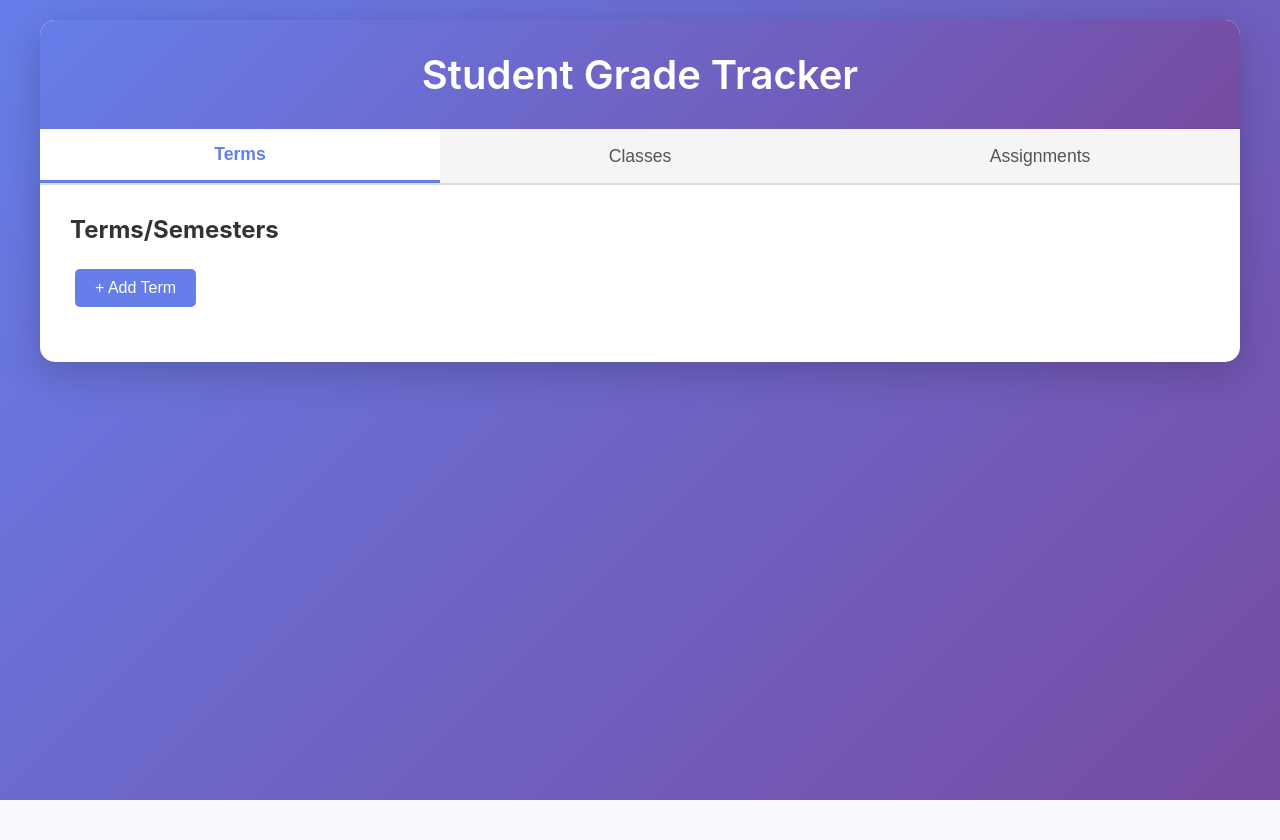
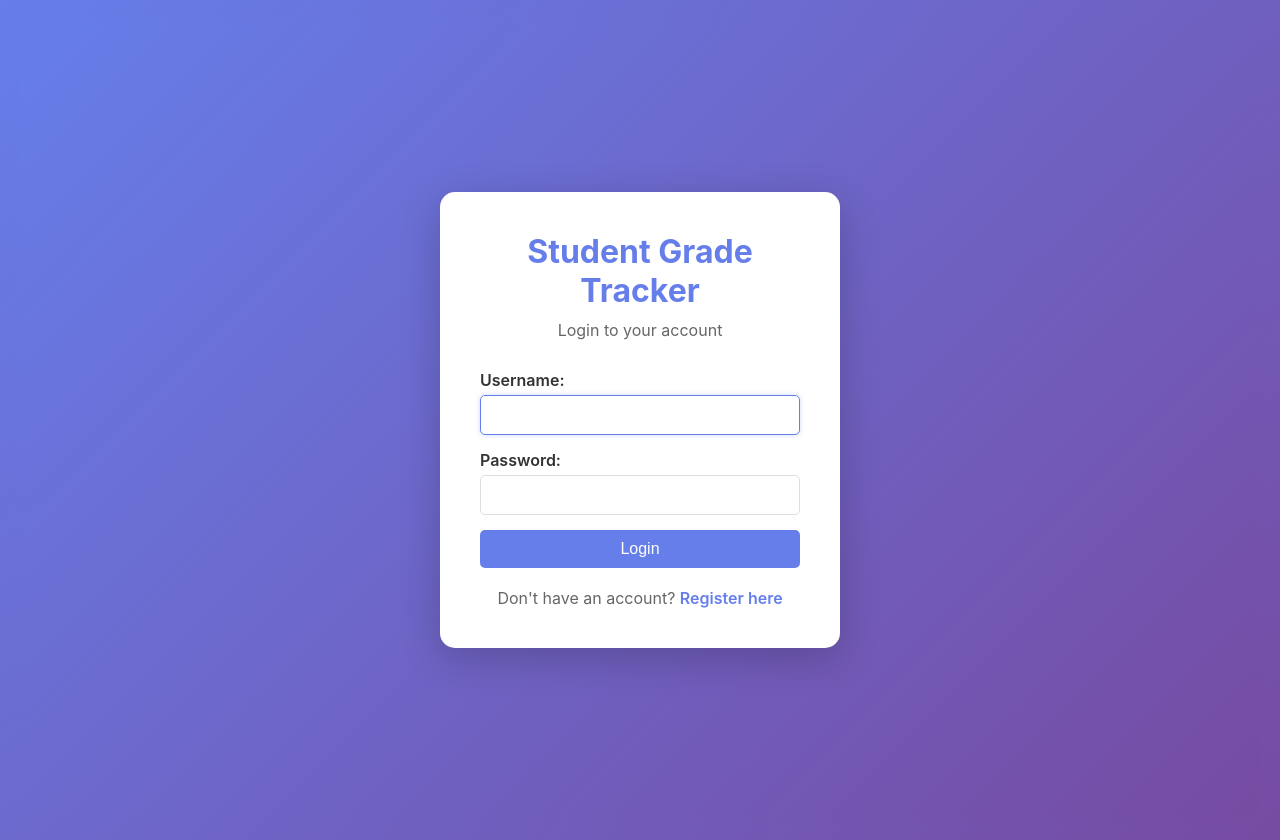
Before and after one commit to Jaybird927/student-grade-tracker, a Flask app: page / in a window 1280 px wide. Before the commit the page ends 800 px from the top, so only its background shows below. Run offline with Flask 3, Linux system fonts and the light colour scheme; data that the repository does not hold is empty.

Commit message:
Add user authentication and persistent storage
Features:
- User registration and login with password hashing
- Session-based authentication
- Each user has private data isolated from other users
- All data persists in SQLite database
- Protected API routes requiring authentication
- Logout functionality
- Welcome message showing current username

Database changes:
- Added User model with password hashing
- Linked Terms to Users (one-to-many)
- All queries now filtered by user_id
- Secure password storage with Werkzeug

UI updates:
- Login page with form validation
- Registration page with password confirmation
- Logout button in header
- Username display in header
- Redirects to login if not authenticated

Deployment:
- Railway configuration for persistent storage
- SECRET_KEY environment variable support
- Updated README with deployment instructions

🤖 Generated with [Claude Code](https://claude.com/claude-code)

Co-Authored-By: Claude <noreply@anthropic.com>

```diff
--- a/app.py
+++ b/app.py
@@ -1,26 +1,43 @@
-from flask import Flask, render_template, request, jsonify, send_file
+from flask import Flask, render_template, request, jsonify, send_file, session, redirect, url_for
 from flask_sqlalchemy import SQLAlchemy
+from werkzeug.security import generate_password_hash, check_password_hash
 from datetime import datetime
 from reportlab.lib.pagesizes import letter
 from reportlab.lib import colors
 from reportlab.lib.units import inch
 from reportlab.platypus import SimpleDocTemplate, Table, TableStyle, Paragraph, Spacer
 from reportlab.lib.styles import getSampleStyleSheet
+from functools import wraps
 import io
 import os
 
 app = Flask(__name__)
 app.config['SQLALCHEMY_DATABASE_URI'] = 'sqlite:///grades.db'
 app.config['SQLALCHEMY_TRACK_MODIFICATIONS'] = False
+app.config['SECRET_KEY'] = os.environ.get('SECRET_KEY', 'dev-secret-key-change-in-production')
 db = SQLAlchemy(app)
 
 # Database Models
+class User(db.Model):
+    id = db.Column(db.Integer, primary_key=True)
+    username = db.Column(db.String(80), unique=True, nullable=False)
+    password_hash = db.Column(db.String(200), nullable=False)
+    created_at = db.Column(db.DateTime, default=datetime.utcnow)
+    terms = db.relationship('Term', backref='user', cascade='all, delete-orphan', lazy=True)
+
+    def set_password(self, password):
+        self.password_hash = generate_password_hash(password)
+
+    def check_password(self, password):
+        return check_password_hash(self.password_hash, password)
+
 class Term(db.Model):
     id = db.Column(db.Integer, primary_key=True)
     name = db.Column(db.String(100), nullable=False)
     type = db.Column(db.String(20), nullable=False)  # 'quarter' or 'trimester'
     start_date = db.Column(db.Date)
     end_date = db.Column(db.Date)
+    user_id = db.Column(db.Integer, db.ForeignKey('user.id'), nullable=False)
     classes = db.relationship('Class', backref='term', cascade='all, delete-orphan', lazy=True)
 
 class Class(db.Model):
@@ -43,6 +60,15 @@ class Assignment(db.Model):
 # Initialize database
 with app.app_context():
     db.create_all()
+
+# Login required decorator
+def login_required(f):
+    @wraps(f)
+    def decorated_function(*args, **kwargs):
+        if 'user_id' not in session:
+            return jsonify({'error': 'Unauthorized'}), 401
+        return f(*args, **kwargs)
+    return decorated_function
 
 # Helper function to convert percentage to letter grade
 def percentage_to_grade(percentage):
@@ -76,12 +102,63 @@ def percentage_to_grade(percentage):
 # API Routes
 @app.route('/')
 def index():
-    return render_template('index.html')
+    if 'user_id' in session:
+        return render_template('index.html')
+    return render_template('login.html')
+
+@app.route('/login', methods=['GET', 'POST'])
+def login():
+    if request.method == 'POST':
+        data = request.json
+        username = data.get('username')
+        password = data.get('password')
+
+        user = User.query.filter_by(username=username).first()
+        if user and user.check_password(password):
+            session['user_id'] = user.id
+            session['username'] = user.username
+            return jsonify({'success': True, 'username': user.username})
+        return jsonify({'error': 'Invalid username or password'}), 401
+
+    return render_template('login.html')
+
+@app.route('/register', methods=['GET', 'POST'])
+def register():
+    if request.method == 'POST':
+        data = request.json
+        username = data.get('username')
+        password = data.get('password')
+
+        if User.query.filter_by(username=username).first():
+            return jsonify({'error': 'Username already exists'}), 400
+
+        user = User(username=username)
+        user.set_password(password)
+        db.session.add(user)
+        db.session.commit()
+
+        session['user_id'] = user.id
+        session['username'] = user.username
+        return jsonify({'success': True, 'username': user.username})
+
+    return render_template('register.html')
+
+@app.route('/logout')
+def logout():
+    session.clear()
+    return redirect(url_for('login'))
+
+@app.route('/api/current-user')
+def current_user():
+    if 'user_id' in session:
+        return jsonify({'username': session.get('username')})
+    return jsonify({'error': 'Not logged in'}), 401
 
 @app.route('/api/terms', methods=['GET', 'POST'])
+@login_required
 def handle_terms():
     if request.method == 'GET':
-        terms = Term.query.all()
+        terms = Term.query.filter_by(user_id=session['user_id']).all()
         return jsonify([{
             'id': t.id,
             'name': t.name,
@@ -96,27 +173,34 @@ def handle_terms():
             name=data['name'],
             type=data['type'],
             start_date=datetime.fromisoformat(data['start_date']).date() if data.get('start_date') else None,
-            end_date=datetime.fromisoformat(data['end_date']).date() if data.get('end_date') else None
+            end_date=datetime.fromisoformat(data['end_date']).date() if data.get('end_date') else None,
+            user_id=session['user_id']
         )
         db.session.add(term)
         db.session.commit()
         return jsonify({'id': term.id, 'name': term.name}), 201
 
 @app.route('/api/terms/<int:term_id>', methods=['DELETE'])
+@login_required
 def delete_term(term_id):
-    term = Term.query.get_or_404(term_id)
+    term = Term.query.filter_by(id=term_id, user_id=session['user_id']).first_or_404()
     db.session.delete(term)
     db.session.commit()
     return '', 204
 
 @app.route('/api/classes', methods=['GET', 'POST'])
+@login_required
 def handle_classes():
     if request.method == 'GET':
         term_id = request.args.get('term_id')
+        user_terms = [t.id for t in Term.query.filter_by(user_id=session['user_id']).all()]
+
         if term_id:
+            if int(term_id) not in user_terms:
+                return jsonify([])
             classes = Class.query.filter_by(term_id=term_id).all()
         else:
-            classes = Class.query.all()
+            classes = Class.query.join(Term).filter(Term.user_id == session['user_id']).all()
 
         result = []
         for c in classes:
@@ -145,20 +229,29 @@ def handle_classes():
         return jsonify({'id': class_obj.id, 'name': class_obj.name}), 201
 
 @app.route('/api/classes/<int:class_id>', methods=['DELETE'])
+@login_required
 def delete_class(class_id):
-    class_obj = Class.query.get_or_404(class_id)
+    class_obj = Class.query.join(Term).filter(
+        Class.id == class_id,
+        Term.user_id == session['user_id']
+    ).first_or_404()
     db.session.delete(class_obj)
     db.session.commit()
     return '', 204
 
 @app.route('/api/assignments', methods=['GET', 'POST'])
+@login_required
 def handle_assignments():
     if request.method == 'GET':
         class_id = request.args.get('class_id')
+        user_classes = [c.id for c in Class.query.join(Term).filter(Term.user_id == session['user_id']).all()]
+
         if class_id:
+            if int(class_id) not in user_classes:
+                return jsonify([])
             assignments = Assignment.query.filter_by(class_id=class_id).all()
         else:
-            assignments = Assignment.query.all()
+            assignments = Assignment.query.join(Class).join(Term).filter(Term.user_id == session['user_id']).all()
 
         return jsonify([{
             'id': a.id,
@@ -188,8 +281,12 @@ def handle_assignments():
         return jsonify({'id': assignment.id, 'name': assignment.name}), 201
 
 @app.route('/api/assignments/<int:assignment_id>', methods=['PUT', 'DELETE'])
+@login_required
 def handle_assignment(assignment_id):
-    assignment = Assignment.query.get_or_404(assignment_id)
+    assignment = Assignment.query.join(Class).join(Term).filter(
+        Assignment.id == assignment_id,
+        Term.user_id == session['user_id']
+    ).first_or_404()
 
     if request.method == 'PUT':
         data = request.json
@@ -209,8 +306,9 @@ def handle_assignment(assignment_id):
         return '', 204
 
 @app.route('/api/report/<int:term_id>')
+@login_required
 def generate_report(term_id):
-    term = Term.query.get_or_404(term_id)
+    term = Term.query.filter_by(id=term_id, user_id=session['user_id']).first_or_404()
 
     # Create PDF in memory
     buffer = io.BytesIO()
--- a/static/script.js
+++ b/static/script.js
@@ -329,6 +329,19 @@ async function deleteAssignment(assignmentId) {
 }
 
 // Initialize
-document.addEventListener('DOMContentLoaded', () => {
+document.addEventListener('DOMContentLoaded', async () => {
+    // Load current user
+    try {
+        const response = await fetch('/api/current-user');
+        if (response.ok) {
+            const data = await response.json();
+            document.getElementById('username-display').textContent = `Welcome, ${data.username}`;
+        } else {
+            window.location.href = '/login';
+        }
+    } catch (error) {
+        window.location.href = '/login';
+    }
+
     loadTerms();
 });
--- a/templates/index.html
+++ b/templates/index.html
@@ -9,7 +9,13 @@
 <body>
     <div class="container">
         <header>
-            <h1>Student Grade Tracker</h1>
+            <div style="display: flex; justify-content: space-between; align-items: center;">
+                <h1>Student Grade Tracker</h1>
+                <div style="display: flex; align-items: center; gap: 15px;">
+                    <span id="username-display" style="color: white; font-weight: 500;"></span>
+                    <a href="/logout" class="btn btn-secondary" style="text-decoration: none;">Logout</a>
+                </div>
+            </div>
         </header>
 
         <div class="tabs">
--- /dev/null
+++ b/templates/login.html
@@ -0,0 +1,130 @@
+<!DOCTYPE html>
+<html lang="en">
+<head>
+    <meta charset="UTF-8">
+    <meta name="viewport" content="width=device-width, initial-scale=1.0">
+    <title>Login - Student Grade Tracker</title>
+    <link rel="stylesheet" href="/static/style.css">
+    <style>
+        .auth-container {
+            min-height: 100vh;
+            display: flex;
+            align-items: center;
+            justify-content: center;
+            background: linear-gradient(135deg, #667eea 0%, #764ba2 100%);
+            padding: 20px;
+        }
+
+        .auth-card {
+            background: white;
+            border-radius: 15px;
+            box-shadow: 0 10px 40px rgba(0, 0, 0, 0.2);
+            padding: 40px;
+            max-width: 400px;
+            width: 100%;
+        }
+
+        .auth-card h1 {
+            text-align: center;
+            color: #667eea;
+            margin-bottom: 10px;
+        }
+
+        .auth-card p {
+            text-align: center;
+            color: #666;
+            margin-bottom: 30px;
+        }
+
+        .error-message {
+            background: #f8d7da;
+            color: #721c24;
+            padding: 10px;
+            border-radius: 5px;
+            margin-bottom: 15px;
+            display: none;
+        }
+
+        .success-message {
+            background: #d4edda;
+            color: #155724;
+            padding: 10px;
+            border-radius: 5px;
+            margin-bottom: 15px;
+            display: none;
+        }
+
+        .auth-link {
+            text-align: center;
+            margin-top: 20px;
+            color: #666;
+        }
+
+        .auth-link a {
+            color: #667eea;
+            text-decoration: none;
+            font-weight: 600;
+        }
+
+        .auth-link a:hover {
+            text-decoration: underline;
+        }
+    </style>
+</head>
+<body>
+    <div class="auth-container">
+        <div class="auth-card">
+            <h1>Student Grade Tracker</h1>
+            <p>Login to your account</p>
+
+            <div id="error-message" class="error-message"></div>
+
+            <form id="login-form">
+                <div class="form-group">
+                    <label>Username:</label>
+                    <input type="text" id="username" required autofocus>
+                </div>
+                <div class="form-group">
+                    <label>Password:</label>
+                    <input type="password" id="password" required>
+                </div>
+                <button type="submit" class="btn btn-primary" style="width: 100%; margin: 0;">Login</button>
+            </form>
+
+            <div class="auth-link">
+                Don't have an account? <a href="/register">Register here</a>
+            </div>
+        </div>
+    </div>
+
+    <script>
+        document.getElementById('login-form').addEventListener('submit', async (e) => {
+            e.preventDefault();
+
+            const username = document.getElementById('username').value;
+            const password = document.getElementById('password').value;
+            const errorDiv = document.getElementById('error-message');
+
+            try {
+                const response = await fetch('/login', {
+                    method: 'POST',
+                    headers: { 'Content-Type': 'application/json' },
+                    body: JSON.stringify({ username, password })
+                });
+
+                const data = await response.json();
+
+                if (response.ok) {
+                    window.location.href = '/';
+                } else {
+                    errorDiv.textContent = data.error || 'Login failed';
+                    errorDiv.style.display = 'block';
+                }
+            } catch (error) {
+                errorDiv.textContent = 'An error occurred. Please try again.';
+                errorDiv.style.display = 'block';
+            }
+        });
+    </script>
+</body>
+</html>
```
Also changed, not shown: railway.json (added, +11 -0 lines), templates/register.html (added, +144 -0 lines), README.md.
